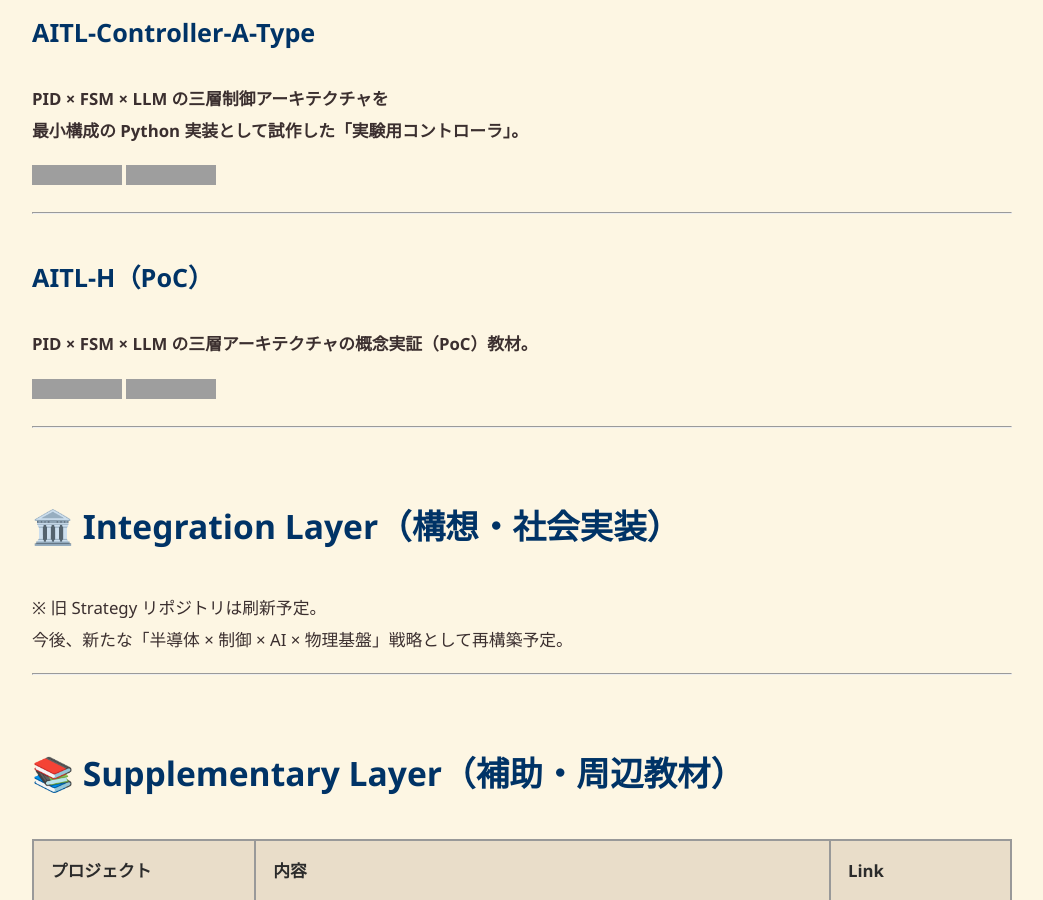
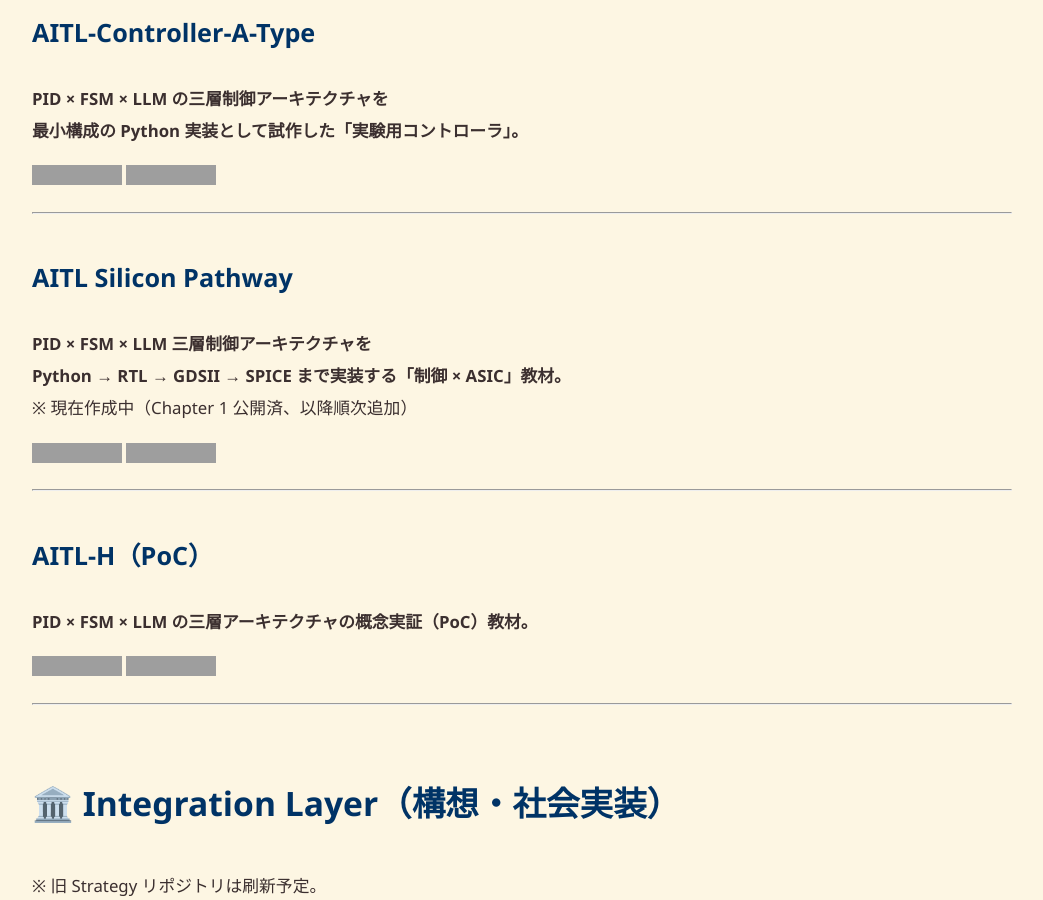
Before and after one commit to Samizo-AITL/Samizo-AITL.github.io, a Jekyll site: the page built from index.md, in a window 1280 px wide and 900 px high, scrolled down 2368 px. Shown: the whole window, without its empty margins (118-1161 px from the left). Built offline with Jekyll 4.4.1, drawn with Linux system fonts in a browser that asks for light colours; grey boxes are pictures that could not be loaded.

Commit message:
Update index.md

```diff
--- a/index.md
+++ b/index.md
@@ -88,6 +88,17 @@ Main Core を活用し、“動きをつくる・適応させる” 応用技術
 
 ---
 
+## AITL Silicon Pathway
+
+**PID × FSM × LLM 三層制御アーキテクチャを
+Python → RTL → GDSII → SPICE まで実装する「制御 × ASIC」教材。**
+※ 現在作成中（Chapter 1 公開済、以降順次追加）
+
+[![Site](https://img.shields.io/badge/View-Site-brightgreen?logo=github)](https://samizo-aitl.github.io/aitl-silicon-pathway/)
+[![Repo](https://img.shields.io/badge/View-Repo-blue?logo=github)](https://github.com/Samizo-AITL/aitl-silicon-pathway)
+
+---
+
 ## AITL-H（PoC）
 **PID × FSM × LLM の三層アーキテクチャの概念実証（PoC）教材。**
 
```
